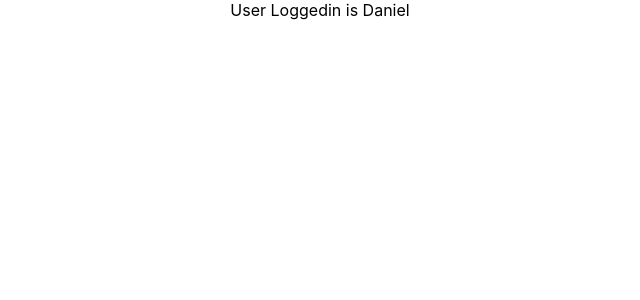
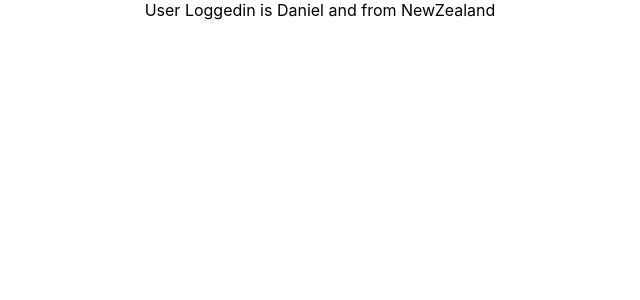
Before and after one commit to sivasaraa/state-hook, a React (Create React App) app: page / in a window 1280 px wide. Shown: the top 300 px of the page, without its empty margins (320-960 px from the left). Built offline with nearby package versions, Linux system fonts and the light colour scheme.

Commit message:
used another userContext

```diff
--- a/src/Component/ComponentA.js
+++ b/src/Component/ComponentA.js
@@ -2,13 +2,17 @@ import React from 'react'
 import ComponentB from './ComponentB'
 
 export const userContext = React.createContext();
+
+export const channelContext = React.createContext();
 
 function ComponentA(){
 
     return (
         <div>
             <userContext.Provider value={"Daniel"}>
-                <ComponentB />
+                <channelContext.Provider value={"NewZealand"}>
+                    <ComponentB />
+                </channelContext.Provider>
             </userContext.Provider>
         </div>
     )
--- a/src/Component/ComponentC.js
+++ b/src/Component/ComponentC.js
@@ -1,5 +1,5 @@
 import React from 'react'
-import { userContext } from './ComponentA'
+import { userContext, channelContext } from './ComponentA'
 
 function ComponentC(){
     return (
@@ -7,7 +7,13 @@ function ComponentC(){
             <userContext.Consumer>
                 {
                     user => {
-                        return (<div>User Loggedin is {user}</div>)
+                        return <channelContext.Consumer>
+                            {
+                                channel => {
+                                    return (<div>User Loggedin is {user} and from {channel}</div>)
+                                }
+                            }
+                        </channelContext.Consumer>
                     }
                 }
             </userContext.Consumer>
```
